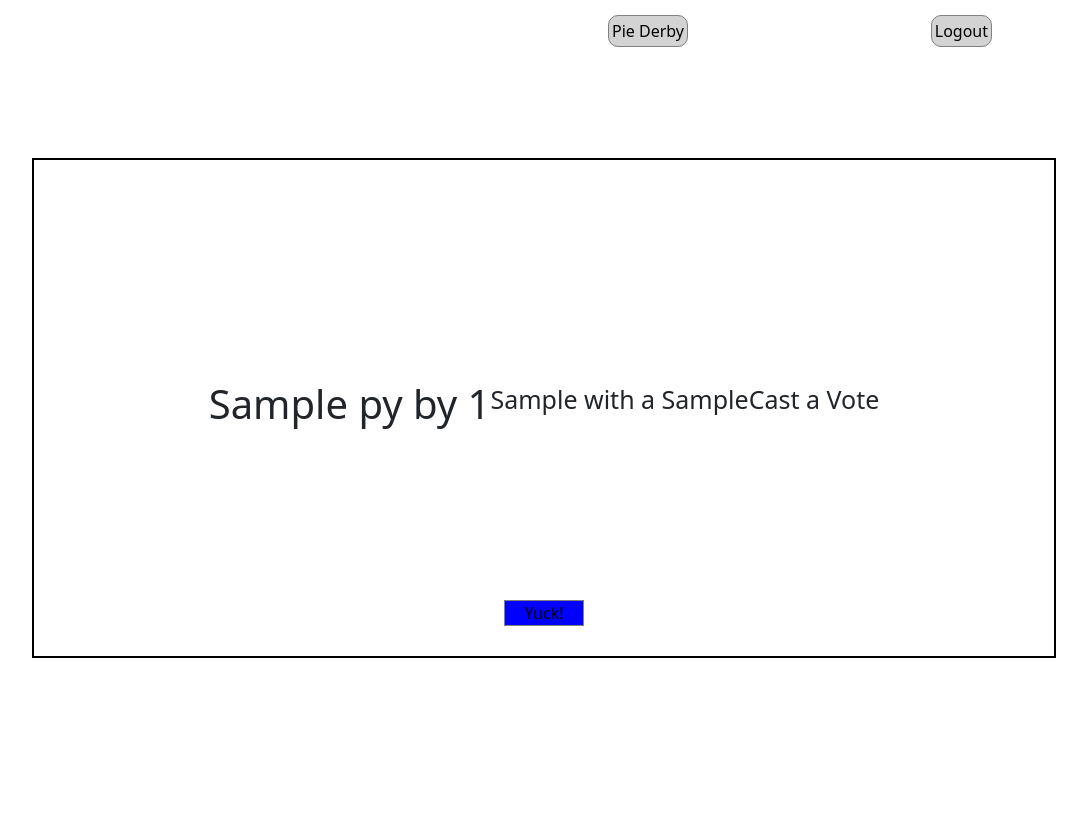
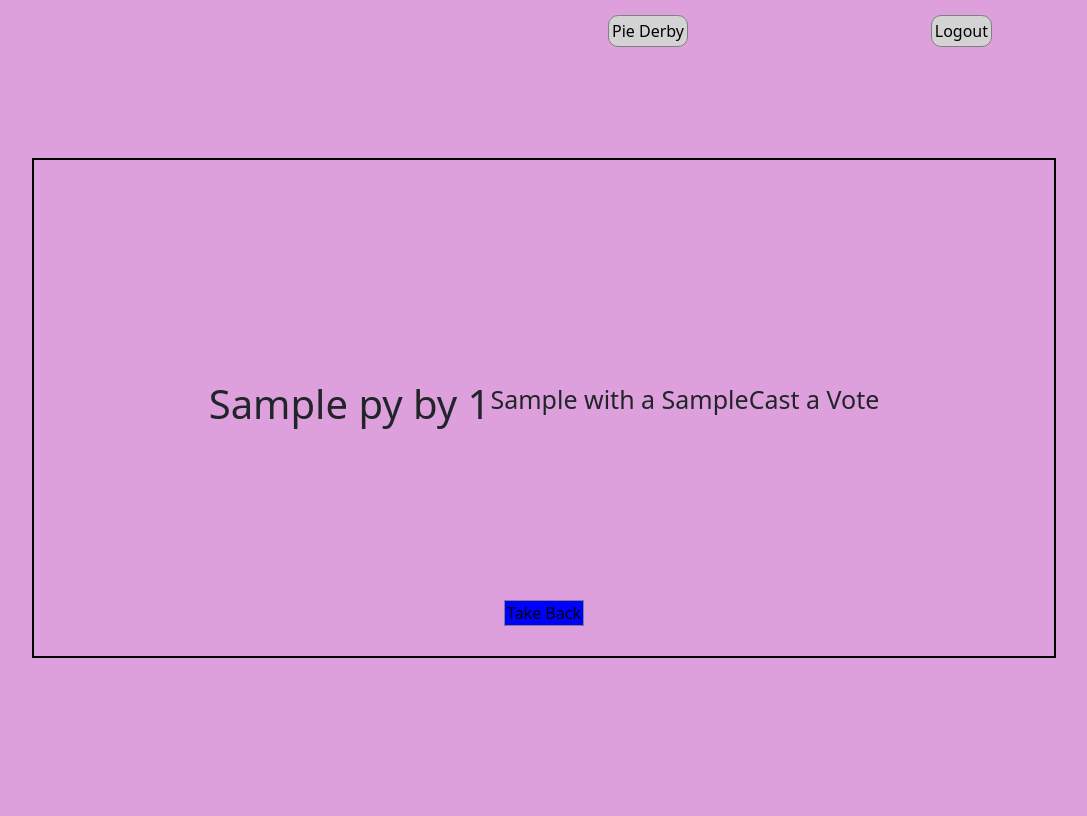
Before and after one commit to GreenJ84/Pie_Derby, a Flask app: page /show/1/1 in a window 1280 px wide. Shown: the whole page, without its empty margins (96-1183 px from the left). Run offline with Flask 2, Linux system fonts and the light colour scheme; the visitor is signed in with stand-in values (Sample User, id 1); tables that the repository leaves empty or names only in its code hold one stand-in row (values such as "Sample post").

Commit message:
Edit the design and styling of pie Display

```diff
--- a/flask_app/templates/show_pie.html
+++ b/flask_app/templates/show_pie.html
@@ -8,7 +8,7 @@
     <link href="https://cdn.jsdelivr.net/npm/bootstrap@5.2.0/dist/css/bootstrap.min.css" rel="stylesheet" integrity="sha384-gH2yIJqKdNHPEq0n4Mqa/HGKIhSkIHeL5AyhkYV8i59U5AR6csBvApHHNl/vI1Bx" crossorigin="anonymous">
     <link rel="stylesheet" type="text/css" href="{{ url_for('static', filename='pie_derby.css') }}">
 </head>
-<body>
+<body style="padding-top: 10% !important; background-color: plum;">
     <div class="dash_links">
         <a class="link-button" href="/pies">Pie Derby</a>
         <a class="link-button" href="/logout">Logout</a>
@@ -16,12 +16,12 @@
     <div class="pie_box">
         {% if pie %}
         <h1 class="headtext">{{pie.name}} by {{creator_first}}</h1>
-        <p class="text">
+        <p style="display: block;" class="text">
             {{pie.filling}} with a {{pie.crust}}
         </p>
         <p class="text">Cast a Vote</p>
         {% if user_voted == 1 %}
-        <a class="link1" href="/pie/unvote/{{pie.id}}">Yuck!</a>
+        <a class="link1" href="/pie/unvote/{{pie.id}}"> Take Back </a>
         {% else %}
         <a class="link2" href="/pie/vote/{{pie.id}}">Delicious</a>
         {% endif %}
```
